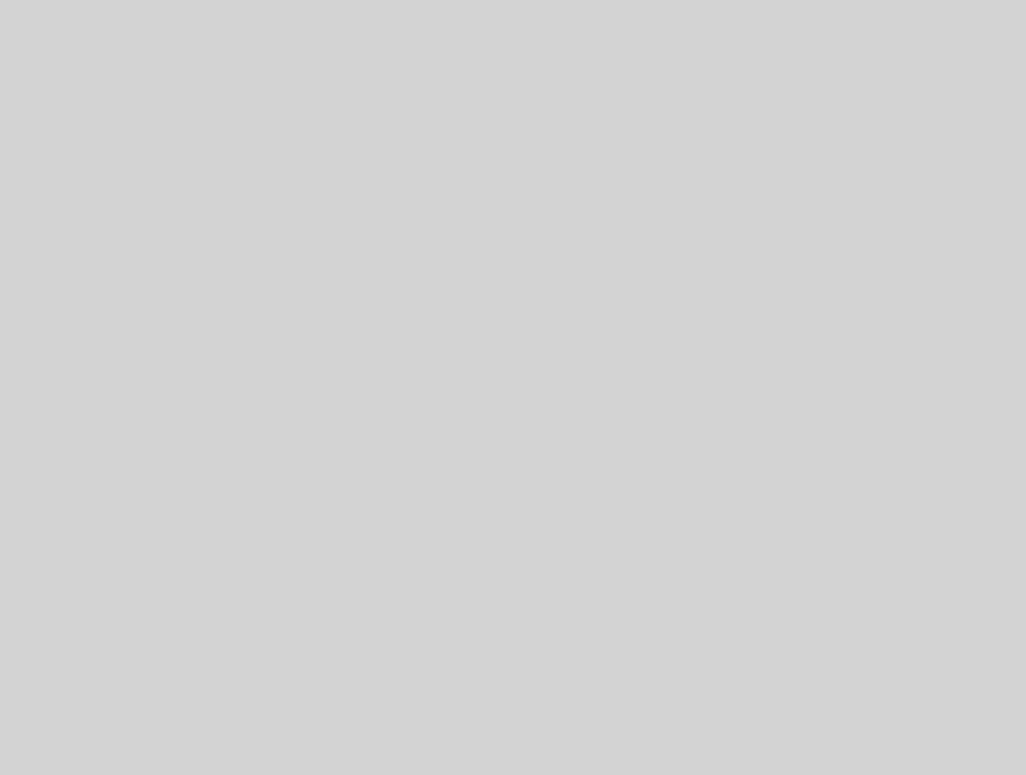
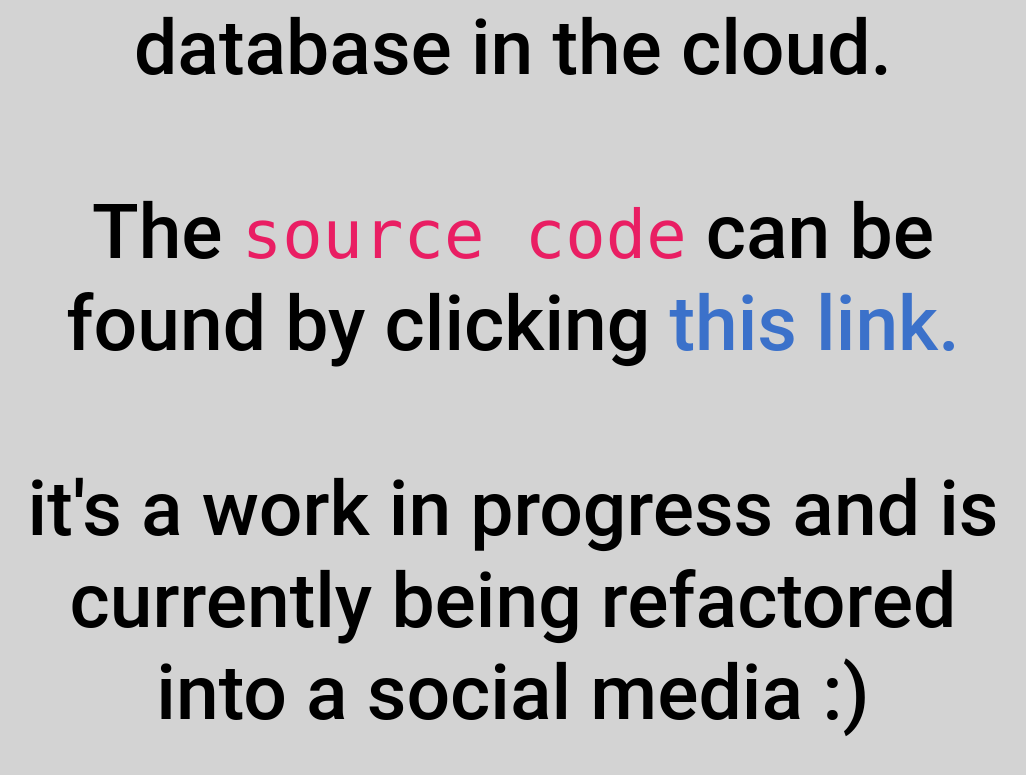
Before and after one commit to dylanfeehan/dategen, a React (Create React App) app: page /#/about in a window 1280 px wide. Before the commit this address led to /#/dates/oneonone. Shown: the part 1585-2360 px from the top of the page, without its empty margins (127-1153 px from the left). Before the commit the page ends 800 px from the top, so only its background shows below. Built offline with nearby package versions, Linux system fonts and the light colour scheme; no server answers.

Commit message:
touched up to make the meta stuff in the navbar less cringe. obv the purpose of this website has changed.

```diff
--- a/src/components/Navbar/about.js
+++ b/src/components/Navbar/about.js
@@ -4,16 +4,19 @@ const About = () => {
   return (
     <div>
       <h1 className="message">
-        I built dateGen (Date Jen lol) so you can plan our date!
+        I'm building dateGen to learn about full-stack web development!
         <br></br>
         <br></br>
-        This helped me learn a lot and it was a joy to build.
+        This app has been a joy to build thus far and I've learned so much. (React, bootstrap, flask & REST, SQL, docker, deploying to AWS)
         <br></br>
         <br></br>
-        The <code>source code</code> can be found by clicking <a href="https://github.com/dylanfeehan/dategen" this link>this link.</a>
+        Over the next few weeks, I'll be using this app to learn about secure sign on / account creation, as well as how to maintain a persistent database in the cloud.
         <br></br>
         <br></br>
-        I hope we have fun tonight :)
+        The <code>source code</code> can be found by clicking <a href="https://github.com/dylanfeehan/dategen">this link.</a>
+        <br></br>
+        <br></br>
+        it's a work in progress and is currently being refactored into a social media :)
       </h1>
     </div>
   );
--- a/src/components/Navbar/signup.js
+++ b/src/components/Navbar/signup.js
@@ -23,7 +23,7 @@ const popover = (
     <Popover.Body style={{
       textAlign: 'center'
     }}
-      as="p">Do you really think I implemented sign up functionality? You're the only person using this lol. {isChecked ? "btw, thanks for checking the cuddle box" : "BTW, you didn't think i'd notice that you didn't check the cuddle box? you're so cruel lol"}</Popover.Body>
+      as="p">Sign up / sign in functionality coming soon. {isChecked ? "why'd you check the terms of service box there's no terms of service lol" : "Good job not clicking the terms of service box ;)"}</Popover.Body>
     <div className="special-link-container">
     <Link to="/">
       <Button variant="outline-dark">Back to Home</Button>
@@ -37,11 +37,11 @@ const popover = (
     <Form>
       <Form.Group className="form-group-with-margin">
         <Form.Label>Full Name</Form.Label>
-        <Form.Control type="text" placeholder="Jen Something" />
+        <Form.Control type="text" placeholder="John Doe" />
       </Form.Group>
       <Form.Group className="form-group-with-margin">
         <Form.Label>Email Address</Form.Label>
-        <Form.Control type="email" placeholder="Enter Email" />
+        <Form.Control type="email" placeholder="dohndoe@example.com" />
       </Form.Group>
       <Form.Group className="mb-3 form-group-with-margin" controlId="formBasicPassword">
         <Form.Label>Password</Form.Label>
@@ -49,7 +49,7 @@ const popover = (
       </Form.Group>
       <Form.Group className="mb-3">
         <Form.Check
-          type="checkbox" id="main-checkbox" label="Cuddles Later" checked={isChecked}
+          type="checkbox" id="main-checkbox" label="Agree to terms of service" checked={isChecked}
           onChange={handleCheckboxChange}
         />
       </Form.Group>
```
